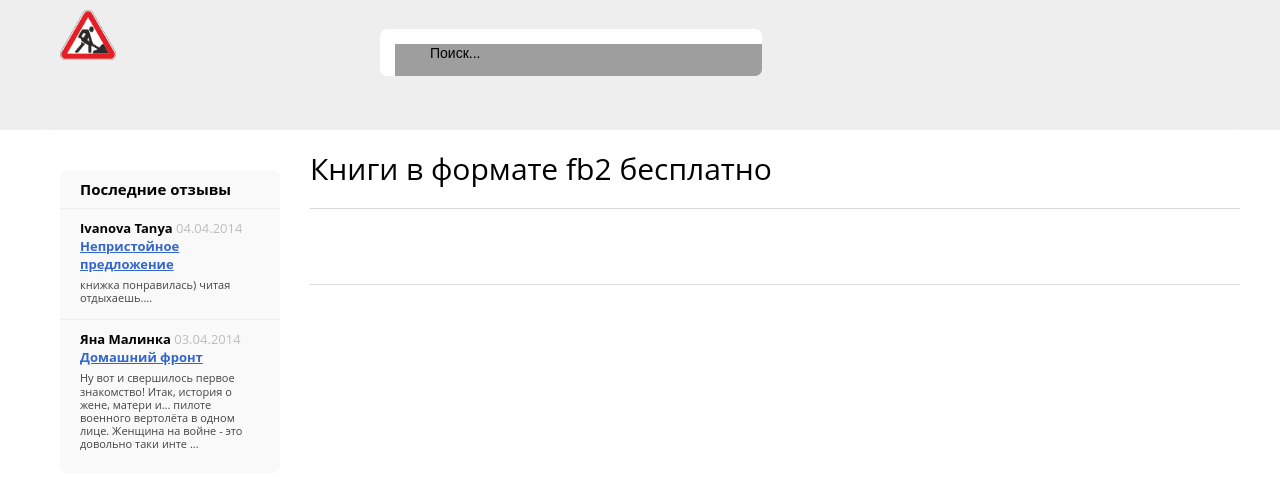
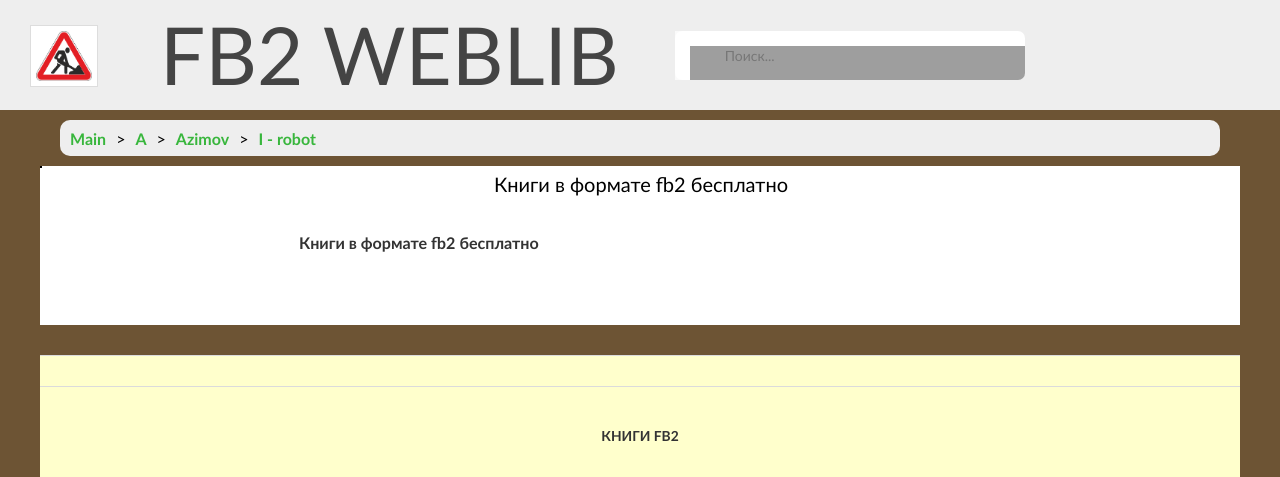
Before and after one commit to fantazey/fb2library, a Django app: template templates/book/books_list.html in a window 1280 px wide. Shown: the top 477 px of the page. Run offline with Django 3.2, Linux system fonts and the light colour scheme; the template is opened without the code that fills it, so the values that code supplies are empty; grey boxes are pictures that could not be loaded.

Commit message:
Changes in UI. misc changes on book page. Rebuilding main page. Own styles.

```diff
--- /dev/null
+++ b/battaries/__init__.py
@@ -0,0 +1 @@
+__author__ = 'Andrew'
--- /dev/null
+++ b/battaries/templatetags/__init__.py
@@ -0,0 +1 @@
+__author__ = 'Andrew'
--- a/book/models.py
+++ b/book/models.py
@@ -168,7 +168,7 @@
         return "/book/%d/" % self.id
 
     def get_cover_url(self):
-        return IMAGE_SERVER + '/' + self.image.url[:-3] + "." + self.image.url[-3:]
+        return IMAGE_SERVER + '/' + self.image.url
 
     def get_download_url(self):
         return FILE_SERVER + '/' + self.book_file.replace("\\", "/")
--- a/book/urls.py
+++ b/book/urls.py
@@ -6,7 +6,7 @@
 urlpatterns = patterns('/book',
     #url(r'^$', 'book.views.library', name='recent'),
     url(r'authors/(?P<letter>\w)$', author_letter, name='author_letter'),
-    url(r'details/(?P<id>\d+)$', book_details, name='book_details'),
+    url(r'details/(?P<book_id>\d+)$', book_details, name='book_details'),
     url(r'author/(?P<id>\d+)/books/$', author_books, name='author_books'),
     url(r'genre/(?P<id>\d+)/books/$', genre_books, name='genre_books'),
 )
--- a/main/views.py
+++ b/main/views.py
@@ -24,7 +24,7 @@
 def index(request):
     """ Главная страница """
     letters, genres = get_menu_data()
-    last_books = Book.objects.all().order_by('id')[:20]
+    last_books = Book.objects.all().order_by('-id')[:20]
     return render_to_response(
         'main/index.html',
         {
--- /dev/null
+++ b/static/css/main.css
@@ -0,0 +1,150 @@
+body {
+    margin: 0;
+    padding: 0;
+}
+div.header {
+    display: flex;
+    flex-flow: row nowrap;
+    justify-content: flex-start;
+    align-items: center;
+    height: 110px;
+    background: #eeeeee;
+    margin-bottom: 10px;
+    border-radius: 0;
+}
+.header > .logo {
+    display: flex;
+    flex-flow: row nowrap;
+    width: 60px;
+    height: 60px;
+    padding: 0 30px;
+}
+.header > .title {
+    font-size: 80px;
+    padding: 0 40px;
+}
+.header > .search {
+    padding: 0;
+    width: 200px;
+    float: none;
+
+}
+.wrapper {
+    min-width: 720px;
+    max-width: 1200px;
+    margin: 0 auto;
+    display: flex;
+    flex-flow: column nowrap;
+    justify-content: flex-start;
+    align-items: center;
+}
+.wrapper > .breadcrumbs {
+    height: 16px;
+    width: 95%;
+    margin: 0 auto;
+    font-size: 16px;
+    background: #eeeeee;
+    display: flex;
+    flex-direction: row;
+    justify-content: flex-start;
+    padding: 10px;
+    border-radius: 10px;
+}
+.breadcrumbs > .crumb {
+    color: #38b63c;
+    font-weight: bold;
+}
+.breadcrumbs > .separator {
+    color: #000000;
+    padding: 0px 10px;
+}
+.main-container {
+    width: 100%;
+    display: flex;
+    flex-flow: row;
+    justify-content: flex-start;
+    align-items: flex-start;
+    margin: 10px 0px;
+    background: white;
+}
+.main-container > .left-menu {
+    border: 1px solid #000000;
+    text-align: left;
+    display: flex;
+}
+.left-menu > .m-menu {
+    color: #d5d5d5;
+    font-size: 13px;
+    margin: 0px;
+    padding: 0px;
+}
+/*left menu button*/
+.m-menu li {
+    padding: 5px;
+    border: 1px solid #333333;
+    color: black;
+    background: linear-gradient(to bottom, #a5dd89, #2eda2e);
+}
+.m-menu li a {
+    color: #000000;
+}
+
+.main-container > .container {
+    display: flex;
+    flex-flow: column;
+    justify-content: flex-start;
+    align-items: stretch;
+    text-align: left;
+    border: 0;
+    float: none;
+    overflow: auto;
+    width: 100%;
+    padding: 10px;
+}
+.container > .content-title {
+    font-size: 20px;
+    color: #000000;
+    text-align: center;
+    margin-bottom: 10px;
+}
+.container > .content {
+    padding: 10px;
+    display: flex;
+    flex-flow: row wrap;
+    justify-content: space-around;
+    align-items: flex-start;
+}
+.content > .card-wrapper {
+    margin: 0px 0px 15px 0px;
+    padding: 0;
+    width: 150px;
+    float: none;
+    color: #777777;
+    display: flex;
+    flex-flow: column wrap;
+    justify-content: flex-start;
+    align-items: stretch;
+    text-align: center;
+    border: 1px solid #fff9d9;
+}
+.card-wrapper > .card-cover{
+
+}
+.card-wrapper > .author a {
+    color: #888;
+    text-decoration: none;
+    font-size: 11px;
+}
+.card-wrapper > .title a {
+    font-size: 16px;
+    color: #000;
+    text-decoration: none;
+}
+
+.footer {
+    background-color: #ffffcc;
+    text-align: center;
+    padding: 15px 0 5px 0;
+    margin-top: 20px;
+    line-height: 1.7;
+}
--- a/templates/book/book_details.html
+++ b/templates/book/book_details.html
@@ -57,7 +57,7 @@
                                 Скачать в формате fb2:
                                 <br />
                                 <span class="attachment">
-                                    <a href="http://google.com" >
+                                    <a href="{{ book.get_download_url }}" >
                                         XXX.fb2
                                     </a>
                                         [999,999 Mb] (cкачиваний: -9)
--- a/templates/main/index.html
+++ b/templates/main/index.html
@@ -1,79 +1,89 @@
 <!DOCTYPE html>
-{% load rebase_url %}
 <html xmlns="http://www.w3.org/1999/xhtml">
     <head>
         <meta http-equiv="Content-Type" content="text/html; charset=utf-8" />
-        <title></title>
+        <title>WebLib</title>
         {% load staticfiles %}
-        <meta name="description" content="Cкачать книги fb2 бесплатно можно абсолютно для любой модели планшета или электронной книги «читалки». Согласитесь, достаточно удобно и практично. Зачем платить немалые деньги за настоящую книгу, если можно получить бесплатные книги fb2 на нашем сайте!" />
+        <meta name="description" content="Cкачать книги fb2 бесплатно" />
         <meta name="viewport" content="width=device-width">
         <link rel="icon" href="/favicon.ico" type="image/x-icon">
         <link rel="shortcut icon" href="/favicon.ico" type="image/x-icon">
         <link rel="stylesheet" href="{% static 'css/style2.css' %}" type="text/css" media="screen, projection" />
+        <link rel="stylesheet" href="{% static 'css/style.css' %}" type="text/css" media="screen, projection" />
+        <link rel="stylesheet" href="{% static 'css/main.css' %}" type="text/css" media="screen, projection" />
     </head>
     <body>
-        <div class="bback"></div>
-        <div class="wrapper">
-            <header class="header">
+        <div class="header">
             <div class="logo">
                 <a href="/admin">
                     <img src="/static/img/403.png" style="height:50px;width50px;">
                 </a>
             </div>
+            <div class="title">
+                FB2 WEBLIB
+            </div>
             <div class="search">
-                    <form method="post" action=''>
-                        <input type="hidden" name="do" value="search" />
-                        <input type="hidden" name="subaction" value="search" />
+                <form method="post" action='/search'>
                     <input name="story" value="Поиск..." onblur="if(this.value=='') this.value='Поиск...';" onfocus="if(this.value=='Поиск...') this.value='';" type="text" class="f_search" />
                 </form>
             </div>
-                <div class="clr"></div>
-                <div class="catalog">
-                    {% for letter in letters %}
-                        <div class="menuf">
-                            <a href="/book/authors/{{letter}}">
-                                {{letter}}
+        </div>
+        <div class="wrapper">
+            <div class="breadcrumbs">
+                <span class="crumb">Main</span>
+                <span class="separator">></span>
+                <span class="crumb">A</span>
+                <span class="separator">></span>
+                <span class="crumb">Azimov</span>
+                <span class="separator">></span>
+                <span class="crumb">I - robot</span>
+            </div>
+            <div class="main-container">
+                <div class="left-menu">
+                    <ul class="m-menu">
+                        {% for genre in genres %}
+                            {% if genre.name %}
+                                <li><a href="/book/genre/{{ genre.id }}/books">{{ genre.name }}</a> {{ genre.count }}</li>
+                            {% endif %}
+                        {% endfor %}
+                    </ul>
+                </div>
+                <div class="container">
+                    <div class="content-title">
+                        {% block content-title %}
+                            <span>Книги в формате fb2 бесплатно</span>
+                        {% endblock %}
+                    </div>
+                    <div class="content">
+                    {% block content %}
+                        {% for book in last_books %}
+                            <div class="card-wrapper">
+                                <div class="card-cover">
+                                    <a href="book/details/{{ book.id }}/" title="{{ book.title|safe }}">
+                                        {% if book.image %}
+                                            <img height="185" alt="{{ book.title }}" src="{{ book.get_cover_url }}" class="cover-image" itemprop="image">
+                                        {% endif %}
                                     </a>
                                 </div>
-                    {% endfor %}
+                                <div class="author">
+                                    {% with book.authors.all|first as author %}
+                                        <a href="/book/author/{{ author.id }}/books/">
+                                            {{ author|safe }}
+                                        </a>
+                                    {% endwith %}
                                 </div>
-            </header><!-- .header-->
-            <div class="middle">
-                <div class="container">
-                    <main class="content">
-                    {% block content %}
-                        <h1>Книги в формате fb2 бесплатно</h1>
-                        <div id='book-content'>
-                            {% for book in last_books %}
-                                <div class="post">
-                                <div style="display:inline;">
-                                    <a href="book/details/{{ book.id }}/" title="{{ book.title|safe }}">
-                                        <span class="cover cover-book">
-                                            {% if book.image %}
-                                                <img height="185" alt="{{ book.title }}" src="{{ book.image.get_image|rebase_url }}" class="cover-image" itemprop="image">
-                                            {% else %}
-                                                <img height="185" alt="{{ book.title }}" src="{{ ''|rebase_url:'empty' }}" class="cover-image" itemprop="image">
-                                            {% endif %}
-                                        </span>
-                                    </a>
-                                </div>
-                                <div class="btitle">
+                                <div class="title">
                                     <a href="book/details/{{ book.id }}" title="{{ book.title|safe }}">
                                         {{ book.title|safe }}
                                     </a>
                                 </div>
-    					        <div class="bauthor">
-                                    {% for author in book.authors.all %}
-                                        <a href="/book/author/{{ author.id }}/books/">
-                                            {{ author|safe }}
-                                        </a>
+                            </div>
                         {% endfor %}
+                    {% endblock %}
                     </div>
                 </div>
-                            {% endfor %}
-                            <div class="rast-nav">
             </div>
-                        </div>
+            <div class="footer">
                 <div class="opisanie" style="float: left">
                     <h2>Книги fb2</h2>
                     Давно уже минули те времена, когда хорошие книги были настолько редки, что обладать таким сокровищем мог далеко не каждый. Сегодня все изменилось, а главное, в нашей жизни появился интернет, этот колоссальный источник самых последних книжных новинок, выпущенных в форматах .txt, <em>fb2</em> и многих других. Походы по книжным магазинам, столь популярные еще 15-20 лет назад, сегодня отходят на второй план. Многочисленные электронные книги и планшеты буквально вытеснили с рынка своих бумажных старших братьев. Среднестатистический пользователь сети сегодня  предпочитает тяжелым оригинальным изданиям <em>книги в формате fb2</em>.
@@ -86,77 +96,7 @@
                     Как мы уже говорили, <em>книги в формате fb2</em> сегодня не так трудно найти, впрочем, есть одно «но». Дело в том, что на многих сайтах вам предложат скачать fb2 бесплатно… за деньги. Можете считать, что это просто маркетинговый ход, которым завлекаются доверчивые пользователи. Возможно, вас даже не попросят заплатить, а лишь предложат отправить «бесплатное» смс, которое, якобы, определит вас как реального посетителя. Не стоит доверять таким сайтам, поскольку они просто берут деньги «за воздух».
                     <br /><br />Если вы хотите действительно скачать fb2 бесплатно, то делайте это на нашем сайте. В пользу нас говорит тот факт, что мы ежедневно работаем над пополнением нашей библиотеки. Ресурс разбит на тематические разделы, где каждый обязательно найдет что-то для себя. <em>FB2 скачать</em> не сложно, гораздо сложнее найти хороший ресурс. Вам повезло, ведь вы его уже нашли!
                 </div>
-                    {% endblock %}
-                    </main><!-- .content -->
-                </div><!-- .container-->
-                <aside class="left-sidebar">
-                    <ul class="m_menu">
-                        {% for genre in genres %}
-                            {% if genre.name %}
-                                <li><a href="/book/genre/{{ genre.id }}/books">{{ genre.name }}</a> {{ genre.count }}</li>
-                            {% endif %}
-                        {% endfor %}
-                    </ul>
-                    <div class="last-comments">
-                        <div class="title-lc">
-                            Последние отзывы
-                        </div>
-                        <div class="lcomm-item">
-            			    <div class="author-com">
-                                Ivanova Tanya
-                                <span>04.04.2014</span>
-                            </div>
-            			    <div class="kniga">
-                                <a href="/lubovnie-romani/4550-nepristoynoe-predlozhenie.html#comment-id-1870">
-                                    Непристойное предложение
-                                </a>
-                            </div>
-            			    <div class="text">
-                                книжка понравилась) читая отдыхаешь....
             </div>
         </div>
-                        <div class="lcomm-item">
-                            <div class="author-com">
-                                Яна Малинка
-                                <span>03.04.2014</span>
-                            </div>
-    			            <div class="kniga">
-                                <a href="/bestsellers/3551-domashniy-front.html#comment-id-1866">
-                                    Домашний фронт
-                                </a>
-                            </div>
-    			            <div class="text">
-                                Ну вот и свершилось первое знакомство!
-                                Итак, история о жене, матери и... пилоте военного вертолёта в одном лице. Женщина на войне - это довольно таки инте ...
-                            </div>
-    		            </div>
-                    </div>
-                </aside><!-- .left-sidebar -->
-            </div><!-- .middle-->
-            <footer class="footer">
-                <div class="topbooks">
-                    <div class="title-tb">Выбор редакции</div>
-                        <div class="top-item">
-    		                <a href="/bestsellers/4703-nezabudki-dlya-tebya.html" title="Незабудки для тебя">
-                                <span class="cover cover-small-book">
-                                    <img height="100" alt="Обложка книги Незабудки для тебя" src="/uploads/posts/2014-02/1391739498_nora-roberts-22nezabudki-dlya-tebya.jpg" class="cover-image" style="background-image:url(/uploads/posts/2014-02/1391739498_nora-roberts-22nezabudki-dlya-tebya.jpg)">
-                                </span>
-                            </a>
-                            <div class="namebook">
-                                <a href="/bestsellers/4703-nezabudki-dlya-tebya.html" title="Незабудки для тебя">
-                                    Незабудки для тебя
-                                </a>
-                            </div>
-    		                <div class="topauthor">
-                                <a href="/tags/%CD%EE%F0%E0+%D0%EE%E1%E5%F0%F2%F1/">
-                                    Нора Робертс
-                                </a>
-                            </div>
-    	                    <div class="clear"></div>
-                        </div>
-                    <div class="clear"></div>
-                </div>
-            </footer><!-- .footer -->
-        </div><!-- .wrapper -->
     </body>
 </html>
```
Also changed, not shown: battaries/decorators.py (added, +30 -0 lines), book/views.py (+13 -8 lines), fb2parse/simple_worker.py (+30 -12 lines). Lines whose indentation alone changed are shown as unchanged.
